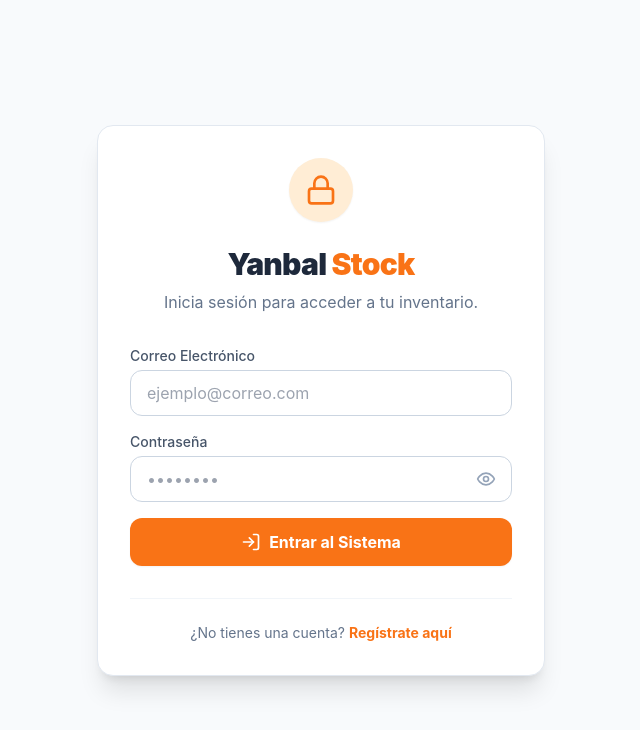
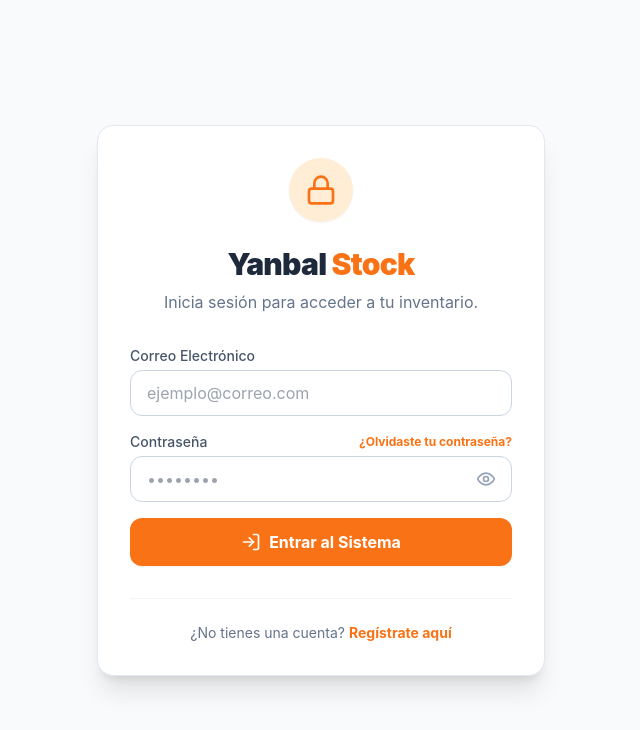
Before and after one commit to Dilan025/Yanbal-Stock, a React (Vite) app: page / in a window 1280 px wide. Shown: the top 730 px of the page, without its empty margins (319-959 px from the left). Built offline with nearby package versions, Linux system fonts and the light colour scheme; no server answers.

Commit message:
Add forgot password functionality

```diff
--- a/src/pages/Login.jsx
+++ b/src/pages/Login.jsx
@@ -1,7 +1,8 @@
 import React, { useState } from 'react';
 import { Lock, LogIn, UserPlus, Loader2 } from 'lucide-react';
 import { auth } from '../firebase';
-import { signInWithEmailAndPassword, createUserWithEmailAndPassword } from 'firebase/auth';
+import { signInWithEmailAndPassword, createUserWithEmailAndPassword, sendPasswordResetEmail } from 'firebase/auth';
+import { toast } from 'react-hot-toast';
 
 export default function Login() {
   const [isLogin, setIsLogin] = useState(true);
@@ -9,6 +10,7 @@
   const [password, setPassword] = useState('');
   const [error, setError] = useState('');
   const [loading, setLoading] = useState(false);
+  const [resetLoading, setResetLoading] = useState(false);
 
   const [showPassword, setShowPassword] = useState(false);
 
@@ -36,6 +38,32 @@
       }
     } finally {
       setLoading(false);
+    }
+  };
+
+  const handleResetPassword = async () => {
+    if (!email) {
+      setError('Por favor, ingresa tu correo electrónico primero para enviarte el enlace de recuperación.');
+      return;
+    }
+
+    setResetLoading(true);
+    setError('');
+
+    try {
+      await sendPasswordResetEmail(auth, email);
+      toast.success('Se ha enviado un enlace de recuperación a tu correo.');
+    } catch (err) {
+      console.error(err);
+      if (err.code === 'auth/user-not-found') {
+        setError('No hay ninguna cuenta registrada con este correo.');
+      } else if (err.code === 'auth/invalid-email') {
+        setError('El correo ingresado no es válido.');
+      } else {
+        setError('No se pudo enviar el correo de recuperación. Inténtalo de nuevo.');
+      }
+    } finally {
+      setResetLoading(false);
     }
   };
 
@@ -68,7 +96,19 @@
           </div>
 
           <div>
-            <label className="block text-sm font-medium text-slate-600 dark:text-slate-300 mb-1">Contraseña</label>
+            <div className="flex justify-between items-center mb-1">
+              <label className="block text-sm font-medium text-slate-600 dark:text-slate-300">Contraseña</label>
+              {isLogin && (
+                <button
+                  type="button"
+                  onClick={handleResetPassword}
+                  disabled={resetLoading}
+                  className="text-xs font-bold text-orange-500 hover:text-orange-600 hover:underline disabled:opacity-50"
+                >
+                  {resetLoading ? 'Enviando...' : '¿Olvidaste tu contraseña?'}
+                </button>
+              )}
+            </div>
             <div className="relative">
               <input
                 type={showPassword ? "text" : "password"}
```
